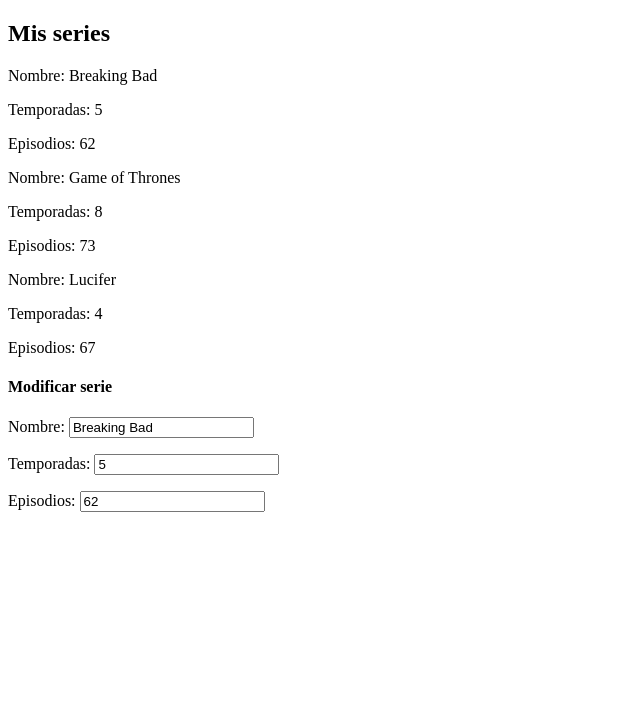
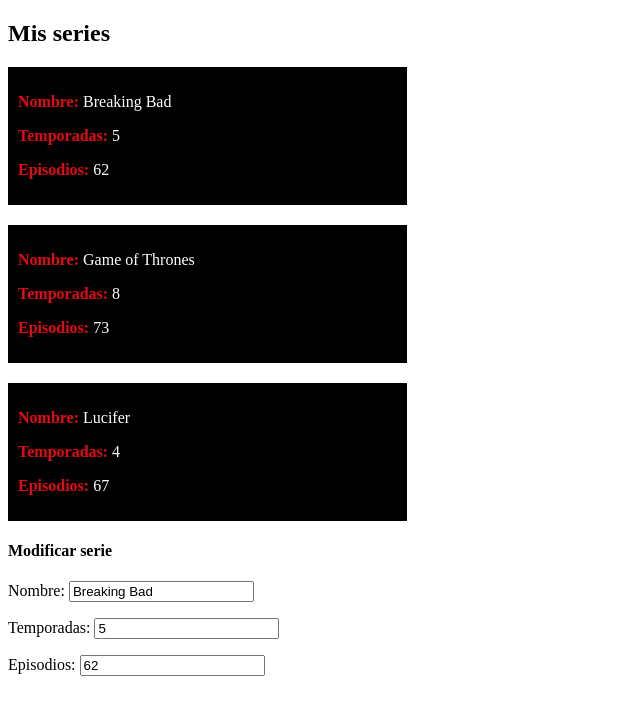
Before and after one commit to webnator/tv-show-tracker, an Angular app: page / in a window 1280 px wide. Shown: the top 714 px of the page, without its empty margins (0-640 px from the left). Built offline with nearby package versions, Linux system fonts and the light colour scheme.

Commit message:
MOD: Modificados estilos del componente

```diff
--- a/src/app/show-details/show-details.component.html
+++ b/src/app/show-details/show-details.component.html
@@ -1,5 +1,5 @@
 <div>
-  <p>Nombre: {{ serie.nombre }}</p>
-  <p>Temporadas: {{ serie.temporadas }}</p>
-  <p>Episodios: {{ serie.episodios }}</p>
+  <p><span>Nombre:</span> {{ serie.nombre }}</p>
+  <p><span>Temporadas:</span> {{ serie.temporadas }}</p>
+  <p><span>Episodios:</span> {{ serie.episodios }}</p>
 </div>
--- /dev/null
+++ b/src/app/show-details/show-details.component.scss
@@ -0,0 +1,14 @@
+
+div {
+  padding: 10px;
+  background-color: black;
+  color: white;
+  width: 30%;
+  margin-top: 20px;
+  margin-bottom: 20px;
+
+  span {
+    color: #e50914;
+    font-weight: bold;
+  }
+}
--- a/src/app/show-details/show-details.component.ts
+++ b/src/app/show-details/show-details.component.ts
@@ -4,7 +4,7 @@
 @Component({
   selector: 'app-show-details',
   templateUrl: './show-details.component.html',
-  styleUrls: ['./show-details.component.sass']
+  styleUrls: ['./show-details.component.scss']
 })
 export class ShowDetailsComponent implements OnInit {
 
```
Also changed, not shown: src/app/show-details/show-details.component.sass (deleted).
